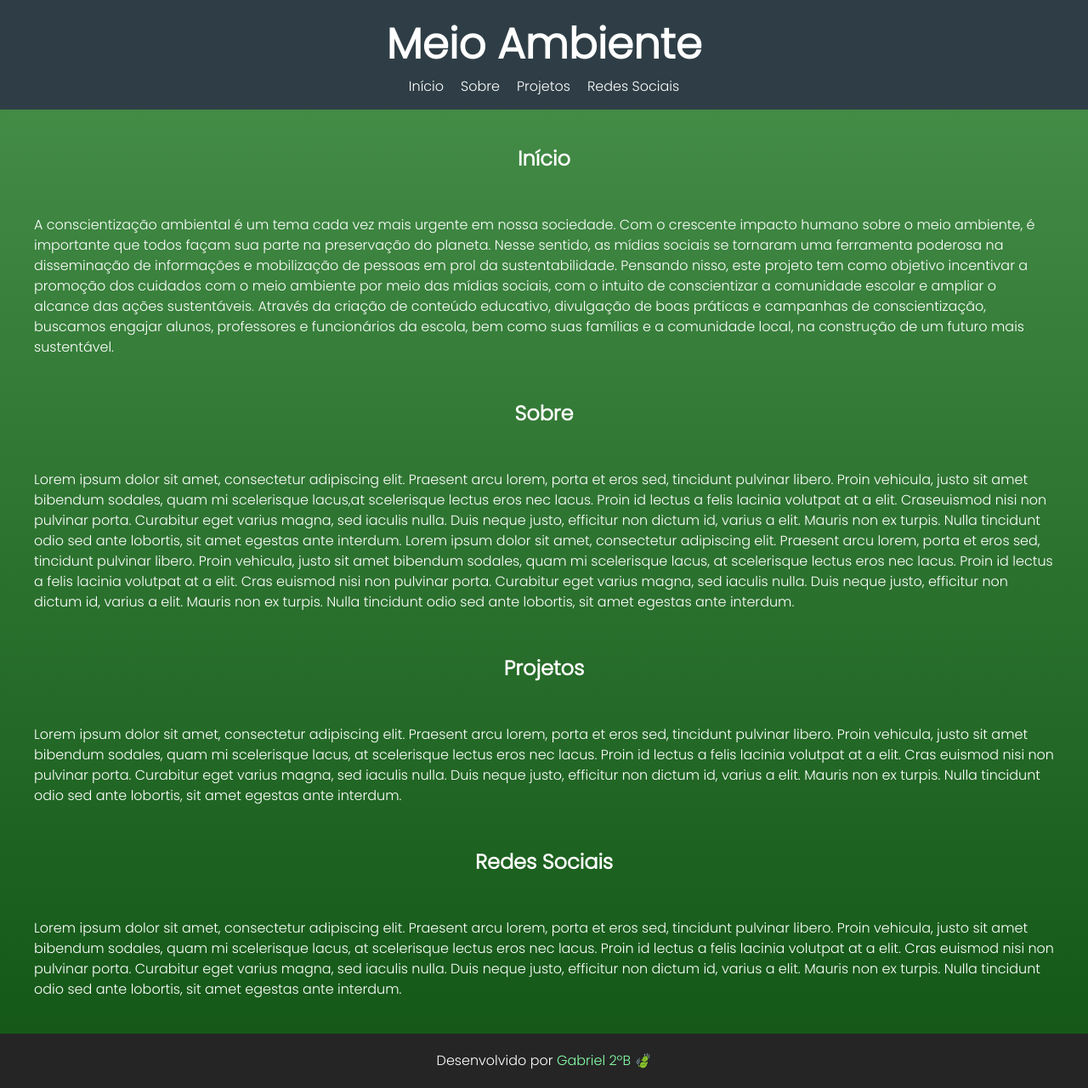
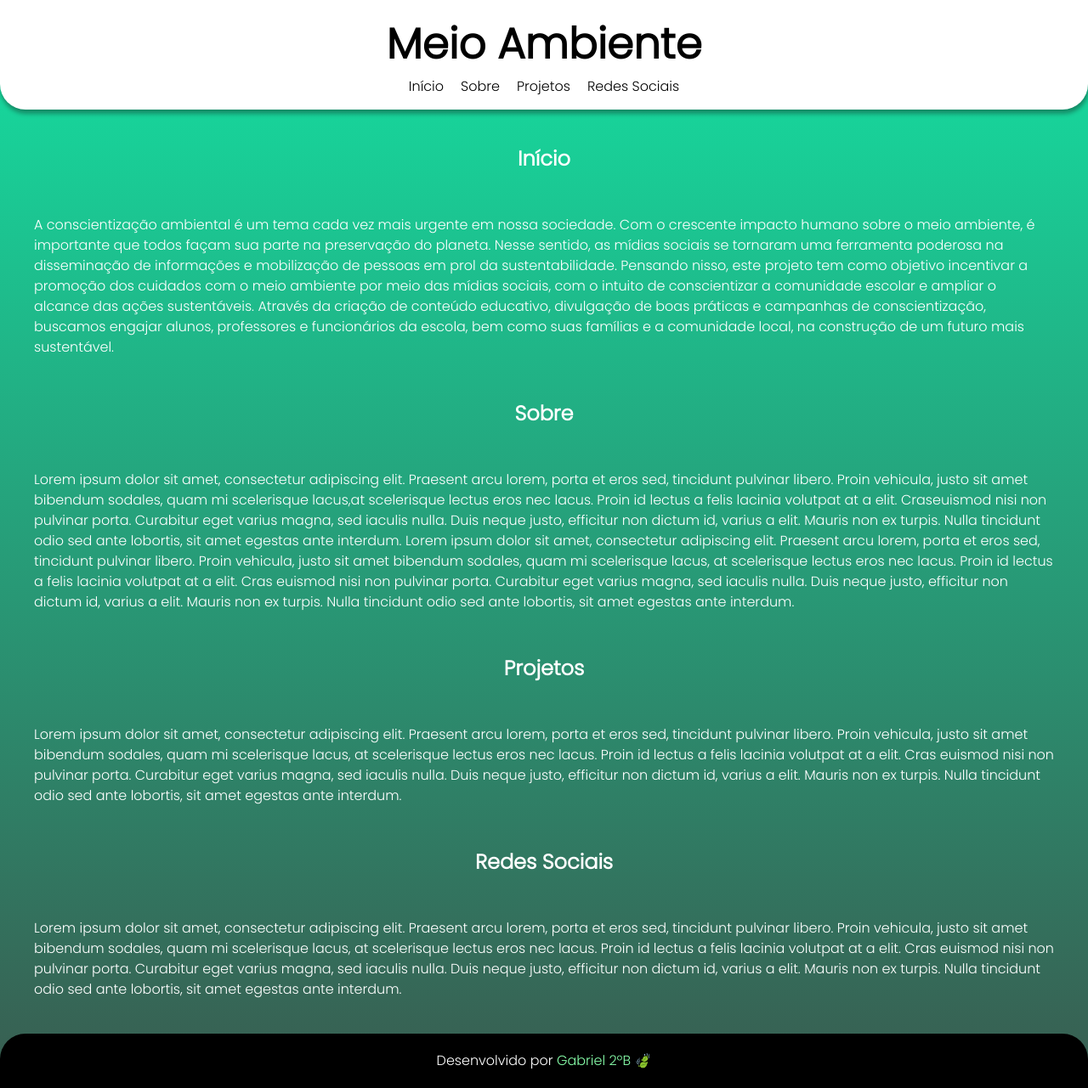
Before and after one commit to Taijuu/projectMA, a plain HTML site: page index.html in a window 1280 px wide. Shown: the whole page at 85% size. Drawn offline with Linux system fonts and the light colour scheme.

Commit message:
Add files via upload

```diff
--- a/style.css
+++ b/style.css
@@ -14,7 +14,8 @@
 }
 
 body {
-    background: linear-gradient(to bottom, #48914b, #125515);
+    background: rgb(57,92,80);
+background: linear-gradient(0deg, rgba(57,92,80,1) 0%, rgba(20,224,162,1) 100%);
     color: #fff;
     font-family: 'Poppins', sans-serif;
     line-height: 1.5;
@@ -41,8 +42,12 @@ body::-webkit-scrollbar-track {
 }
 
 header {
+    border-bottom-left-radius: 30px;
+    border-bottom-right-radius: 30px;
+    box-shadow: 1px 5px 5px #1114115d;
     display: flex;
-    background: #2f3e46;
+    background: #ffff;
+    color: black;
     flex-direction: column;
     justify-content: center;
     align-items: center;
@@ -65,7 +70,7 @@ nav ul {
 
 nav ul a {
     position: relative;
-    color: #FFF;
+    color: black;
     text-decoration: none;
     transition: transform 0.3s ease-in-out;
     padding-bottom: 3px;
@@ -79,7 +84,7 @@ nav ul a:before {
     border-radius: 3px;
     bottom: 0;
     left: 0;
-    background-color: #fff;
+    background-color: #6ace6a;
     visibility: hidden;
     -webkit-transform: scaleX(0);
     transform: scaleX(0);
@@ -111,7 +116,9 @@ section p {
 
 footer {
     padding: 20px;
-    background-color: #252525;
+    border-top-left-radius: 30px;
+    border-top-right-radius: 30px;
+    background-color: black;
     text-align: center;
 }
 
```
